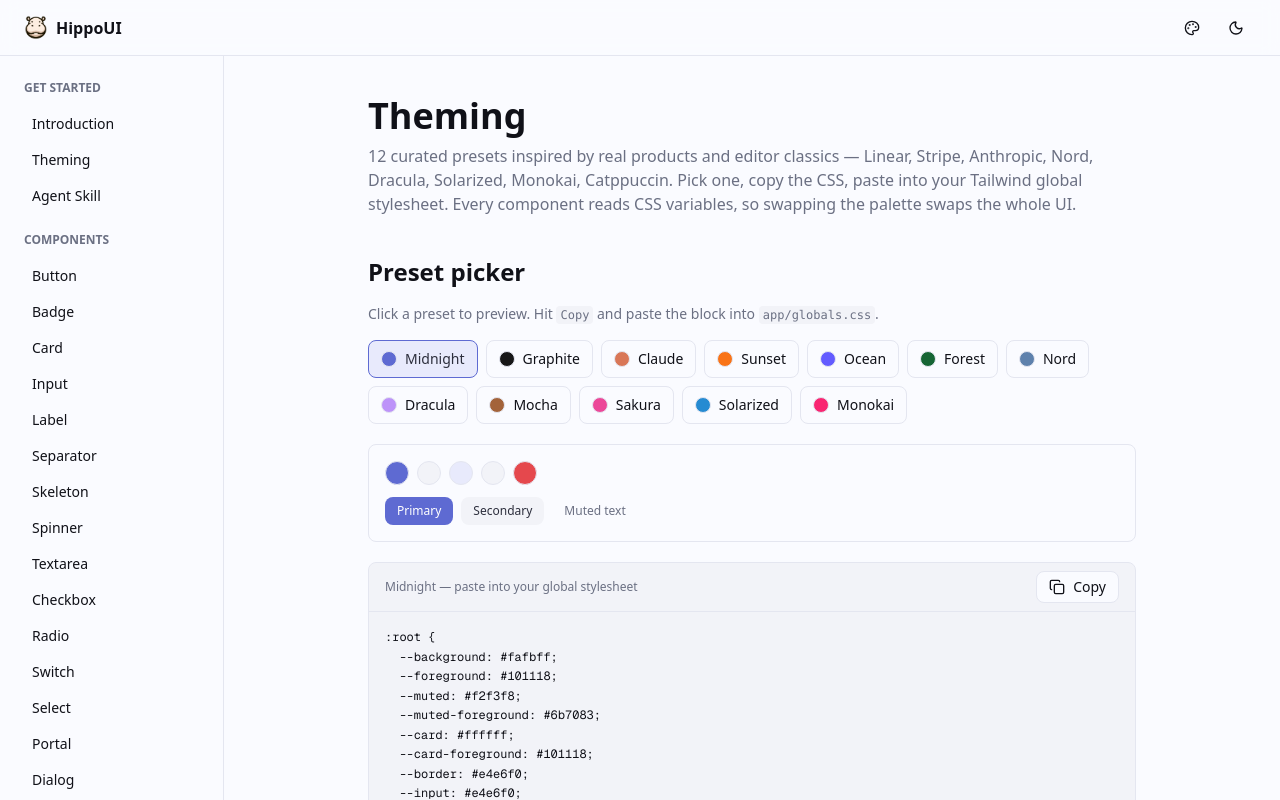
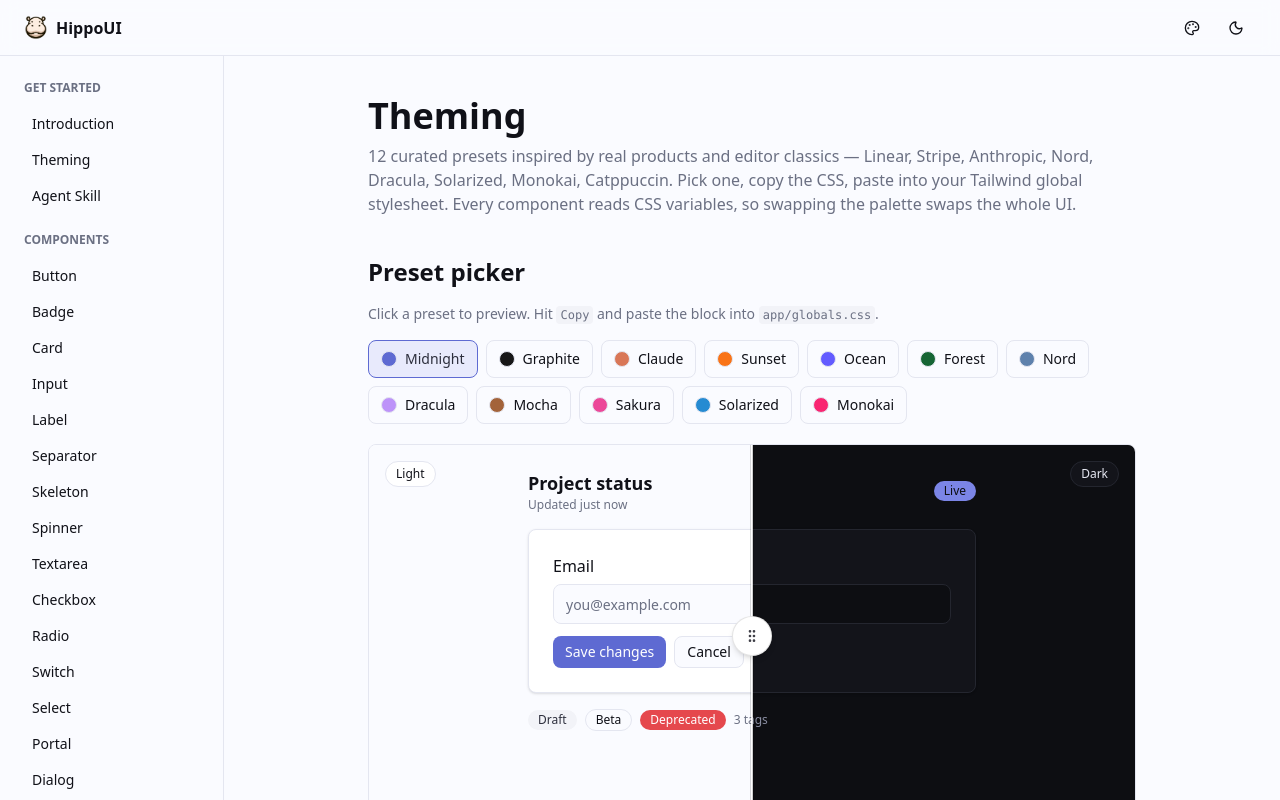
Before and after one commit to zahinafsar/hippo-ui, a Next.js app: page /docs/theming in a window 1280 px wide. Shown: the top 800 px of the page. Built offline with nearby package versions, Linux system fonts and the light colour scheme.

Commit message:
feat: refactor theming components and integrate next-themes for improved theme management

```diff
--- /dev/null
+++ b/app/docs/theming/compare.tsx
@@ -0,0 +1,112 @@
+"use client";
+
+import { CSSProperties, useCallback, useRef, useState } from "react";
+import { GripVertical } from "lucide-react";
+import type { Theme, ThemeVars } from "./themes";
+import { PreviewScene } from "./preview-scene";
+
+function varsStyle(vars: ThemeVars): CSSProperties {
+  return vars as unknown as CSSProperties;
+}
+
+export function ThemeCompare({ theme }: { theme: Theme }) {
+  const [split, setSplit] = useState(50);
+  const containerRef = useRef<HTMLDivElement>(null);
+  const draggingRef = useRef(false);
+
+  const update = useCallback((clientX: number) => {
+    const el = containerRef.current;
+    if (!el) return;
+    const rect = el.getBoundingClientRect();
+    const pct = ((clientX - rect.left) / rect.width) * 100;
+    setSplit(Math.max(0, Math.min(100, pct)));
+  }, []);
+
+  const onPointerDown = (e: React.PointerEvent<HTMLDivElement>) => {
+    draggingRef.current = true;
+    (e.currentTarget as HTMLDivElement).setPointerCapture(e.pointerId);
+    update(e.clientX);
+  };
+
+  const onPointerMove = (e: React.PointerEvent<HTMLDivElement>) => {
+    if (!draggingRef.current) return;
+    update(e.clientX);
+  };
+
+  const onPointerUp = (e: React.PointerEvent<HTMLDivElement>) => {
+    draggingRef.current = false;
+    (e.currentTarget as HTMLDivElement).releasePointerCapture(e.pointerId);
+  };
+
+  const onKeyDown = (e: React.KeyboardEvent<HTMLDivElement>) => {
+    if (e.key === "ArrowLeft") setSplit((s) => Math.max(0, s - 2));
+    if (e.key === "ArrowRight") setSplit((s) => Math.min(100, s + 2));
+    if (e.key === "Home") setSplit(0);
+    if (e.key === "End") setSplit(100);
+  };
+
+  return (
+    <div
+      ref={containerRef}
+      className="relative h-96 w-full select-none overflow-hidden rounded-md border border-border"
+      onPointerDown={onPointerDown}
+      onPointerMove={onPointerMove}
+      onPointerUp={onPointerUp}
+      onPointerCancel={onPointerUp}
+      style={{ touchAction: "none", cursor: "ew-resize" }}
+    >
+      <div className="absolute inset-0" style={varsStyle(theme.light)}>
+        <PreviewScene />
+      </div>
+
+      <div
+        className="dark absolute inset-0"
+        style={{
+          ...varsStyle(theme.dark),
+          clipPath: `inset(0 0 0 ${split}%)`,
+        }}
+      >
+        <PreviewScene />
+      </div>
+
+      <div
+        className="pointer-events-none absolute left-4 top-4 rounded-full px-2.5 py-1 text-xs font-medium"
+        style={{
+          background: theme.light["--card"],
+          color: theme.light["--foreground"],
+          border: `1px solid ${theme.light["--border"]}`,
+        }}
+      >
+        Light
+      </div>
+      <div
+        className="pointer-events-none absolute right-4 top-4 rounded-full px-2.5 py-1 text-xs font-medium"
+        style={{
+          background: theme.dark["--card"],
+          color: theme.dark["--foreground"],
+          border: `1px solid ${theme.dark["--border"]}`,
+        }}
+      >
+        Dark
+      </div>
+
+      <div
+        className="pointer-events-none absolute inset-y-0 w-0.5 bg-white/80 shadow-[0_0_0_1px_rgba(0,0,0,0.15)]"
+        style={{ left: `calc(${split}% - 1px)` }}
+      />
+      <div
+        role="slider"
+        tabIndex={0}
+        aria-label="Compare light and dark"
+        aria-valuemin={0}
+        aria-valuemax={100}
+        aria-valuenow={Math.round(split)}
+        onKeyDown={onKeyDown}
+        className="absolute top-1/2 flex h-10 w-10 -translate-x-1/2 -translate-y-1/2 items-center justify-center rounded-full border border-black/10 bg-white text-zinc-700 shadow-md outline-none focus-visible:ring-2 focus-visible:ring-blue-500"
+        style={{ left: `${split}%` }}
+      >
+        <GripVertical className="h-4 w-4" />
+      </div>
+    </div>
+  );
+}
--- a/app/docs/theming/picker.tsx
+++ b/app/docs/theming/picker.tsx
@@ -4,9 +4,20 @@ import { useMemo, useState } from "react";
 import { Check, Copy } from "lucide-react";
 import { Button } from "@/components/ui/button";
 import { THEMES, themeToCss, type Theme } from "./themes";
+import { ThemeCompare } from "./compare";
 
-export function ThemePicker() {
-  const [active, setActive] = useState<Theme>(THEMES[0]);
+type Props = {
+  active?: Theme;
+  onChange?: (t: Theme) => void;
+};
+
+export function ThemePicker({ active: activeProp, onChange }: Props = {}) {
+  const [internal, setInternal] = useState<Theme>(THEMES[0]);
+  const active = activeProp ?? internal;
+  const setActive = (t: Theme) => {
+    if (onChange) onChange(t);
+    else setInternal(t);
+  };
   const [copied, setCopied] = useState(false);
   const css = useMemo(() => themeToCss(active), [active]);
 
@@ -43,55 +54,7 @@ export function ThemePicker() {
         })}
       </div>
 
-      <div
-        className="rounded-md border border-border p-4"
-        style={{
-          background: active.light["--background"],
-          color: active.light["--foreground"],
-        }}
-      >
-        <div className="mb-3 flex items-center gap-2">
-          {(
-            ["primary", "secondary", "accent", "muted", "destructive"] as const
-          ).map((token) => (
-            <span
-              key={token}
-              className="h-6 w-6 rounded-full border"
-              style={{
-                background: active.light[`--${token}`],
-                borderColor: active.light["--border"],
-              }}
-              title={token}
-            />
-          ))}
-        </div>
-        <div className="flex flex-wrap items-center gap-2">
-          <span
-            className="rounded-md px-3 py-1.5 text-xs font-medium"
-            style={{
-              background: active.light["--primary"],
-              color: active.light["--primary-foreground"],
-            }}
-          >
-            Primary
-          </span>
-          <span
-            className="rounded-md px-3 py-1.5 text-xs font-medium"
-            style={{
-              background: active.light["--secondary"],
-              color: active.light["--secondary-foreground"],
-            }}
-          >
-            Secondary
-          </span>
-          <span
-            className="rounded-md px-3 py-1.5 text-xs"
-            style={{ color: active.light["--muted-foreground"] }}
-          >
-            Muted text
-          </span>
-        </div>
-      </div>
+      <ThemeCompare theme={active} />
 
       <div className="relative overflow-hidden rounded-md border border-border bg-muted">
         <div className="flex items-center justify-between border-b border-border px-4 py-2">
--- /dev/null
+++ b/app/docs/theming/preview-scene.tsx
@@ -0,0 +1,43 @@
+"use client";
+
+import { Card } from "@/components/ui/card";
+import { Button } from "@/components/ui/button";
+import { Badge } from "@/components/ui/badge";
+import { Input } from "@/components/ui/input";
+import { Label } from "@/components/ui/label";
+
+export function PreviewScene() {
+  return (
+    <div className="h-full w-full overflow-hidden bg-background p-6 text-foreground">
+      <div className="mx-auto flex h-full max-w-md flex-col gap-4">
+        <div className="flex items-center justify-between">
+          <div>
+            <h3 className="text-lg font-semibold">Project status</h3>
+            <p className="text-xs text-muted-foreground">Updated just now</p>
+          </div>
+          <Badge>Live</Badge>
+        </div>
+
+        <Card className="flex flex-col gap-3 p-4">
+          <div className="flex flex-col gap-1.5">
+            <Label htmlFor="preview-email">Email</Label>
+            <Input id="preview-email" placeholder="you@example.com" readOnly />
+          </div>
+          <div className="flex items-center gap-2">
+            <Button size="sm">Save changes</Button>
+            <Button size="sm" variant="outline">
+              Cancel
+            </Button>
+          </div>
+        </Card>
+
+        <div className="flex flex-wrap items-center gap-2">
+          <Badge variant="secondary">Draft</Badge>
+          <Badge variant="outline">Beta</Badge>
+          <Badge variant="danger">Deprecated</Badge>
+          <span className="text-xs text-muted-foreground">3 tags</span>
+        </div>
+      </div>
+    </div>
+  );
+}
--- a/app/layout.tsx
+++ b/app/layout.tsx
@@ -1,8 +1,9 @@
 import type { Metadata } from "next";
 import { Geist, Geist_Mono } from "next/font/google";
 import "./globals.css";
-import { ThemeProvider } from "@/components/docs/theme-provider";
+import { ThemeProvider } from "next-themes";
 import { PaletteProvider } from "@/components/docs/palette-provider";
+import { PaletteBootstrap } from "@/components/docs/palette-bootstrap";
 import { Toaster } from "@/components/ui/toast";
 import { ConfirmRoot } from "@/components/ui/confirm-modal";
 
@@ -17,8 +18,11 @@ export const metadata: Metadata = {
 export default function RootLayout({ children }: { children: React.ReactNode }) {
   return (
     <html lang="en" suppressHydrationWarning>
+      <head>
+        <PaletteBootstrap />
+      </head>
       <body className={`${geistSans.variable} ${geistMono.variable} antialiased`}>
-        <ThemeProvider>
+        <ThemeProvider attribute="class" defaultTheme="system" enableSystem disableTransitionOnChange>
           <PaletteProvider>
             {children}
             <Toaster />
--- /dev/null
+++ b/components/docs/palette-bootstrap.tsx
@@ -0,0 +1,28 @@
+import themesData from "@/themes/themes.json";
+
+const STORAGE_KEY = "hippo-palette";
+const STYLE_ID = "hippo-palette";
+
+export function PaletteBootstrap() {
+  const map: Record<string, { light: Record<string, string>; dark: Record<string, string> }> = {};
+  for (const t of themesData as Array<{
+    name: string;
+    light: Record<string, string>;
+    dark: Record<string, string>;
+  }>) {
+    map[t.name] = { light: t.light, dark: t.dark };
+  }
+
+  const script = `(function(){try{
+var M=${JSON.stringify(map)};
+var n=localStorage.getItem(${JSON.stringify(STORAGE_KEY)})||${JSON.stringify(themesData[0].name)};
+var t=M[n]||M[${JSON.stringify(themesData[0].name)}];
+var v=function(o){var s="";for(var k in o){s+=k+":"+o[k]+";"}return s};
+var css=":root{"+v(t.light)+"}.dark{"+v(t.dark)+"}";
+var el=document.getElementById(${JSON.stringify(STYLE_ID)});
+if(!el){el=document.createElement("style");el.id=${JSON.stringify(STYLE_ID)};document.head.appendChild(el)}
+el.textContent=css;
+}catch(e){}})();`;
+
+  return <script dangerouslySetInnerHTML={{ __html: script }} />;
+}
--- a/components/docs/palette-provider.tsx
+++ b/components/docs/palette-provider.tsx
@@ -23,15 +23,15 @@ function applyPalette(name: ThemeName) {
   el.textContent = themeToCss(theme);
 }
 
+function readInitial(): ThemeName {
+  if (typeof window === "undefined") return THEMES[0].name as ThemeName;
+  const stored = window.localStorage.getItem(STORAGE_KEY) as ThemeName | null;
+  if (stored && THEMES.some((t) => t.name === stored)) return stored;
+  return THEMES[0].name as ThemeName;
+}
+
 export function PaletteProvider({ children }: { children: ReactNode }) {
-  const [palette, setPaletteState] = useState<ThemeName>("zinc");
-
-  useEffect(() => {
-    const stored = localStorage.getItem(STORAGE_KEY) as ThemeName | null;
-    if (stored && THEMES.some((t) => t.name === stored)) {
-      setPaletteState(stored);
-    }
-  }, []);
+  const [palette, setPaletteState] = useState<ThemeName>(readInitial);
 
   useEffect(() => {
     applyPalette(palette);
--- a/components/docs/theme-provider.tsx
+++ /dev/null
@@ -1,32 +0,0 @@
-"use client";
-import { createContext, useContext, useEffect, useState, ReactNode } from "react";
-
-type Theme = "light" | "dark";
-const ThemeContext = createContext<{ theme: Theme; toggle: () => void } | null>(null);
-
-export function ThemeProvider({ children }: { children: ReactNode }) {
-  const [theme, setTheme] = useState<Theme>("light");
-
-  useEffect(() => {
-    const stored = localStorage.getItem("theme") as Theme | null;
-    const initial = stored ?? (window.matchMedia("(prefers-color-scheme: dark)").matches ? "dark" : "light");
-    setTheme(initial);
-  }, []);
-
-  useEffect(() => {
-    document.documentElement.classList.toggle("dark", theme === "dark");
-    localStorage.setItem("theme", theme);
-  }, [theme]);
-
-  return (
-    <ThemeContext.Provider value={{ theme, toggle: () => setTheme((t) => (t === "dark" ? "light" : "dark")) }}>
-      {children}
-    </ThemeContext.Provider>
-  );
-}
-
-export function useTheme() {
-  const ctx = useContext(ThemeContext);
-  if (!ctx) throw new Error("useTheme outside provider");
-  return ctx;
-}
--- a/components/docs/theme-toggle.tsx
+++ b/components/docs/theme-toggle.tsx
@@ -1,13 +1,24 @@
 "use client";
 import { Moon, Sun } from "lucide-react";
+import { useTheme } from "next-themes";
+import { useEffect, useState } from "react";
 import { Button } from "@/components/ui/button";
-import { useTheme } from "./theme-provider";
 
 export function ThemeToggle() {
-  const { theme, toggle } = useTheme();
+  const { resolvedTheme, setTheme } = useTheme();
+  const [mounted, setMounted] = useState(false);
+  useEffect(() => setMounted(true), []);
+
+  const isDark = mounted && resolvedTheme === "dark";
+
   return (
-    <Button variant="ghost" size="icon" onClick={toggle} aria-label="Toggle theme">
-      {theme === "dark" ? <Sun className="h-4 w-4" /> : <Moon className="h-4 w-4" />}
+    <Button
+      variant="ghost"
+      size="icon"
+      aria-label="Toggle theme"
+      onClick={() => setTheme(isDark ? "light" : "dark")}
+    >
+      {isDark ? <Sun className="h-4 w-4" /> : <Moon className="h-4 w-4" />}
     </Button>
   );
 }
--- a/package.json
+++ b/package.json
@@ -15,6 +15,7 @@
     "lucide-react": "^1.8.0",
     "motion": "^12.38.0",
     "next": "16.1.4",
+    "next-themes": "^0.4.6",
     "react": "19.2.3",
     "react-dom": "19.2.3",
     "shiki": "^4.0.2"
```
Also changed, not shown: 1 other file (tests, documents, lock files or other folders).
